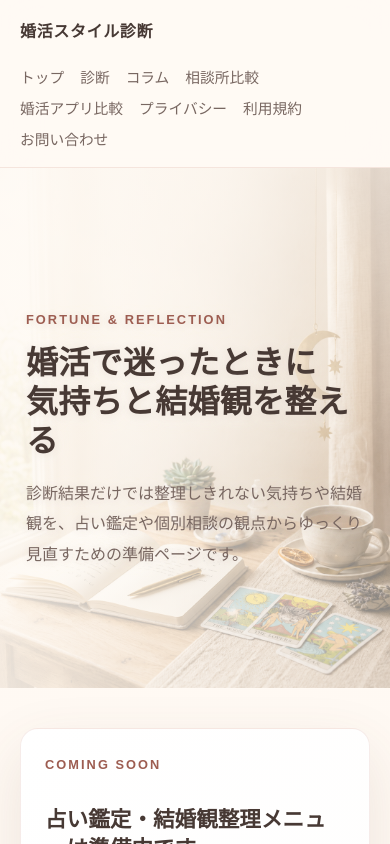
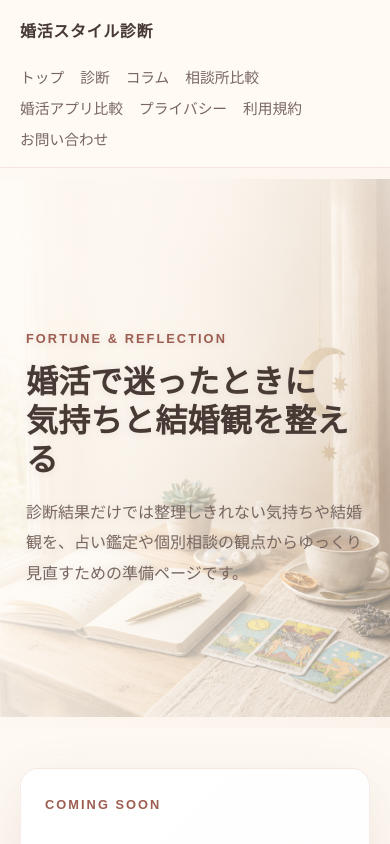
Before and after one commit to kenichis1971-cloud/konkatsu-diagnosis-site, a Next.js app: page /fortune in a window 390 px wide. Shown: the top 844 px of the page. Built offline with nearby package versions, Linux system fonts and the light colour scheme.

Commit message:
Further relax fortune hero cropping

```diff
--- a/app/globals.css
+++ b/app/globals.css
@@ -1336,15 +1336,15 @@ p {
 .fortune-hero {
   position: relative;
   display: grid;
-  min-height: clamp(500px, 50vw, 680px);
+  min-height: clamp(560px, 54vw, 820px);
   align-items: center;
   overflow: hidden;
-  padding: clamp(56px, 6.5vw, 88px) clamp(20px, 5vw, 72px);
+  padding: clamp(52px, 6vw, 80px) clamp(20px, 5vw, 72px);
   background-color: #f7e9df;
   background-image: url("/images/fortune-hero-desktop.png");
   background-position: center 50%;
   background-repeat: no-repeat;
-  background-size: cover;
+  background-size: auto 100%;
 }
 
 .fortune-hero::before {
@@ -1531,11 +1531,11 @@ p {
 
 @media (max-width: 780px) {
   .fortune-hero {
-    min-height: clamp(520px, 132vw, 640px);
-    padding: 56px 16px 42px;
+    min-height: clamp(560px, 142vw, 700px);
+    padding: 52px 16px 40px;
     background-image: url("/images/fortune-hero-mobile.png");
     background-position: center 50%;
-    background-size: auto 100%;
+    background-size: auto 96%;
   }
 
   .fortune-hero::before {
```
